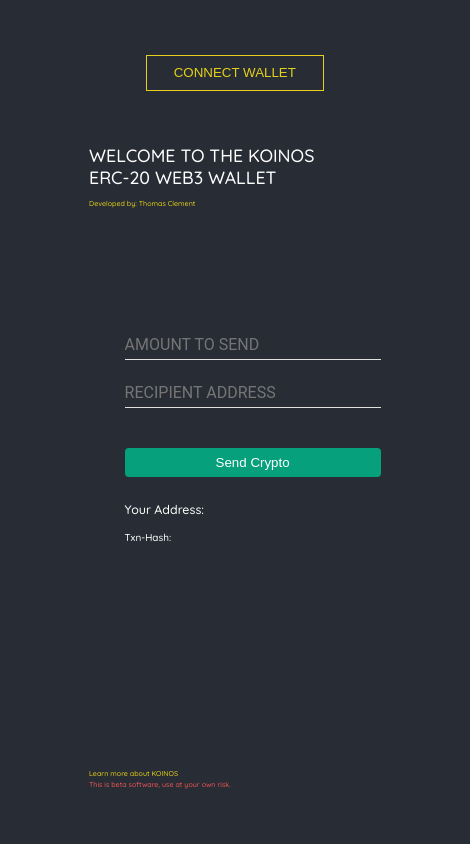
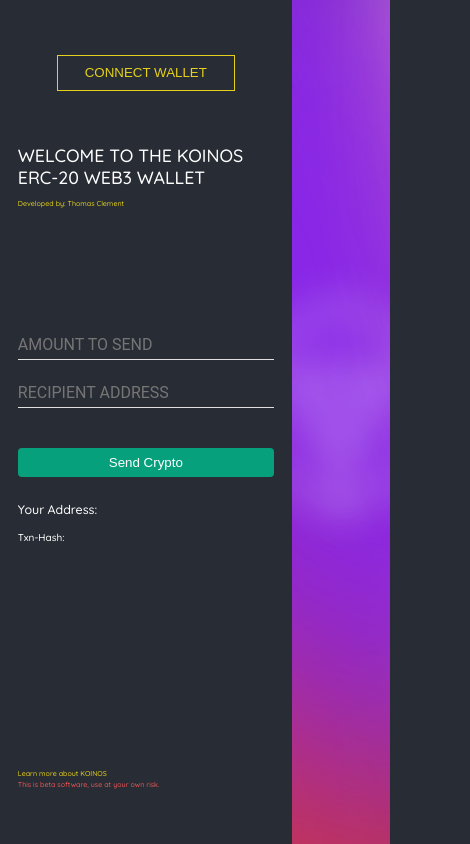
Before and after one commit to tom2o17/webWallet, a React (Create React App) app: page / in a window 390 px wide. Shown: the whole page, 470 px wide, since content can reach past the window. Built offline with nearby package versions, Linux system fonts and the light colour scheme.

Commit message:
add css rules for mobile

```diff
--- a/src/App.css
+++ b/src/App.css
@@ -116,3 +116,12 @@
     transform: rotate(360deg);
   }
 }
+
+@media (max-width: 880px) {
+  .form {
+    padding-left: 0;
+  }
+  .App-header {
+    padding: 0 1em;
+  }
+}
```
